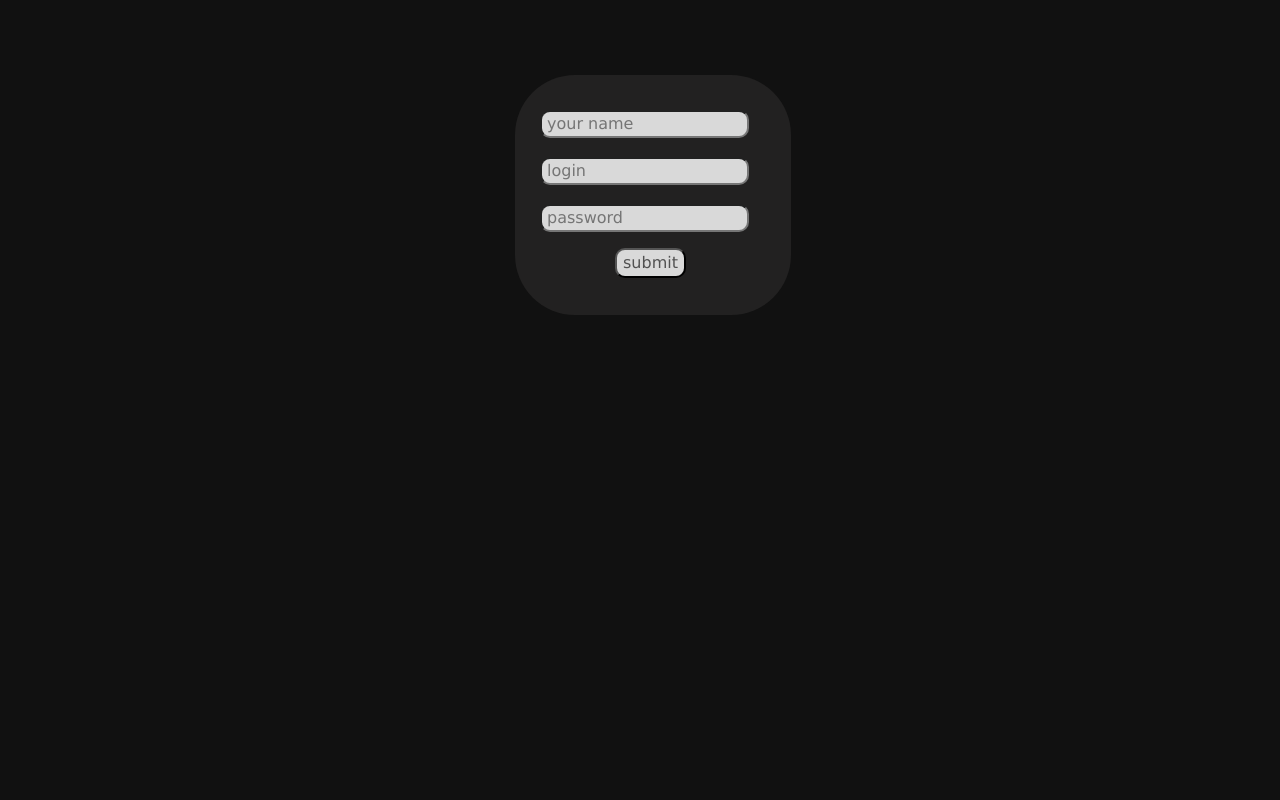
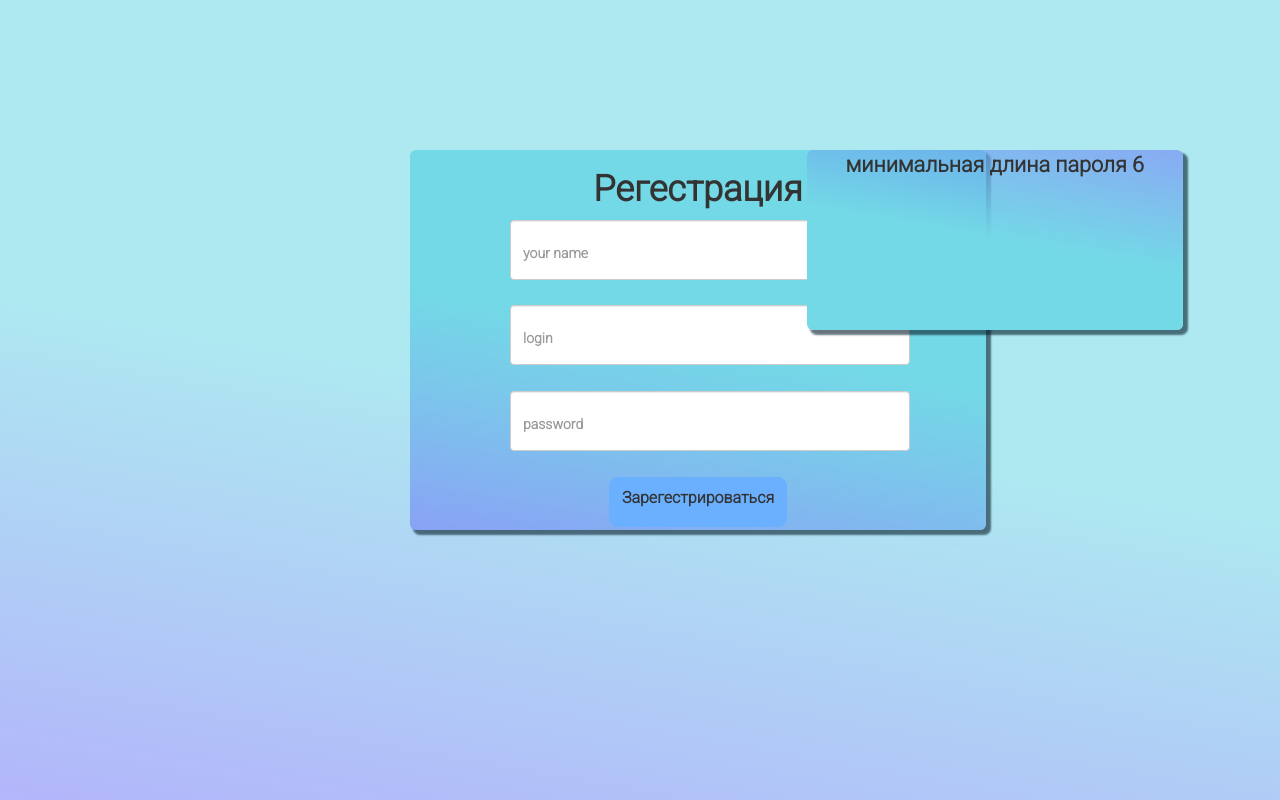
Before and after one commit to hace4/market, a PHP site: page /register.php in a window 1280 px wide. Run offline with PHP 8.4, Linux system fonts and the light colour scheme; data comes from the database, SQL or seed files in the repository; both versions use the stored data as it was after the commit; data that the repository does not hold is empty.

Commit message:
ZXXXXXXX

```diff
--- a/register.php
+++ b/register.php
@@ -1,3 +1,8 @@
+<?php error_reporting(E_ALL & ~E_NOTICE);
+ini_set('display_errors', 'Off');
+error_reporting(E_ALL)
+
+?>
 <?php
 require_once "verstka/register.html";
 
@@ -6,6 +11,15 @@ $db = new SQLite3("MARKET_db.db");
 $login = $_POST["login"];
 $password = $_POST["password"];
 $name = $_POST["name"];
-$db->query("INSERT INTO `users` (`login`, `password`, `F.I.O`) VALUES('$login', '$password', '$name')")
-
-?>
+if(strlen($password) <6){
+    echo '<div class=regist1><b><p>минимальная длина пароля 6</p></b></div>';
+    exit();
+} else if(strlen($login) < 5){
+    echo '<div class=regist1><b><p>минимальная длина логина 2</p></b></div>';
+}
+else{
+    $db->query("INSERT INTO `users` (`login`, `password`, `F.I.O`) VALUES('$login', '$password', '$name')");
+    $db->close();
+    header('Location: /');
+    exit();
+}
--- a/verstka/index.html
+++ b/verstka/index.html
@@ -14,6 +14,7 @@
             <a href="register.php">signup</a>
         </div>
         <h1>Главная страница</h1>
+
     </main>
 </body>
 </html>
--- a/verstka/register.html
+++ b/verstka/register.html
@@ -4,18 +4,19 @@
     <meta charset="UTF-8">
     <meta http-equiv="X-UA-Compatible" content="IE=edge">
     <meta name="viewport" content="width=device-width, initial-scale=1.0">
-    <link rel="stylesheet" href = 'https://cdn.jsdelivr.net/npm/bootstrap@5.2.3/dist/css/bootstrap.min.css'>
+    <link rel="stylesheet" href = 'https://cdnjs.cloudflare.com/ajax/libs/twitter-bootstrap/3.3.7/css/bootstrap.min.css'>
     <link rel="stylesheet" href="verstka/static/style.css">
     <title>Document</title>
 </head>
 <body>
     <main>
         <div class="regist">
+            <h1><b>Регестрация</b></h1>
             <form action="" method="post">
-                <input class="name" type="text" name="name" placeholder="your name"> <br>
-                <input class="login" type="text" name="login" placeholder="login"><br>
-                <input class="password" type="text" name="password" placeholder="password">
-                <button class="button" type="submit">submit</button>
+                <input class="form-control" type="text" name="name" placeholder="your name"> <br>
+                <input class="form-control" type="text" name="login" placeholder="login"><br>
+                <input class="form-control" type="text" name="password" placeholder="password"><br>
+                <button class="btn" type="submit"><b>Зарегестрироваться</b></button>
             </form>
         </div>
 
--- a/verstka/static/style.css
+++ b/verstka/static/style.css
@@ -1,3 +1,5 @@
+@import url(https://fonts.googleapis.com/css?family=Roboto:300);
+
 main{
     width: 100%;
     height: 100%;
@@ -6,41 +8,65 @@ main{
     left: 0;
     display: flex;
     overflow: auto;
-    font-family: Arial, Helvetica, sans-serif;
-    font-style:oblique;
+    background: linear-gradient(10deg, rgba(96, 103, 246, 0.481) 0%, rgba(115, 217, 230, 0.579) 50%)
 }
 .regist{
-    width: 276px;
-    height: 240px;
+    width: 576px;
+    height: 380px;
     position: absolute;
     top: 25%;
     left: 50%;
-    margin: -125px 0 0 -125px;
-    background: #222121;
-    border-radius: 60px;
-    font-family: Verdana, Geneva, Tahoma, sans-serif;
+    margin: -50px 0 0 -230px;
+    background: linear-gradient(10deg, rgba(96, 103, 246, 0.481) 0%, rgb(115, 217, 230) 50%);
+    border-radius: 6px;
+    text-align: center;
+    box-shadow: 4px 4px 2px 1px rgba(7, 32, 44, 0.609);
 }
 
 body{
-    background: #111111;
-}
+    background: linear-gradient(90deg, rgb(166, 151, 231) 0%, rgb(127, 217, 231) 50%);
+    font-family: "Roboto", sans-serif;
+    -webkit-font-smoothing: antialiased;
+    -moz-osx-font-smoothing: grayscale;
+    font-size:large;
+  }
+
 form{
     margin: auto;
-    margin-top: 16px;
+    margin-top: 0px;
+    transform: none;
+}
+.form-control{
+    width: 400px;
+    height: 60px;
+    margin-left: 100px;
+    font-weight: 600;
+    padding-bottom: 0%;
+}
+.btn{
+    padding-top: 0%;
+    font-weight:bolder;
+    font-size: medium;
+    height: 50px;
+    width: auto;
+    background: rgb(106, 176, 255);
+    border-radius: 9px;
 
 }
-input{
-    border-radius: 10px;
-    margin: auto;
-    margin-top: 19px;
-    margin-left: 25px;
-    background: #D9D9D9;
-    padding: 0px 0px 0px 5px;
+.btn:hover{
+    background: rgba(67, 89, 92, 0.922);
 }
-button{
-    margin-top: 16px;
-    margin-left: 100px;
-    background: #D9D9D9;
-    color:#000000a0;
-    border-radius: 10px;
+.regist1{
+    width: 376px;
+    height: 180px;
+    position: absolute;
+    top: 25%;
+    left: 81%;
+    margin: -50px 0 0 -230px;
+    background: linear-gradient(190deg, rgba(96, 103, 246, 0.481) 0%, rgb(115, 217, 230) 50%);
+    border-radius: 6px;
+    text-align: center;
+    box-shadow: 4px 4px 2px 1px rgba(7, 32, 44, 0.609);
+    font-size: larger;
+    font-weight: 600;
 }
```
Also changed, not shown: verstka/static/main.css (+10 -0 lines), MARKET_db.db.
